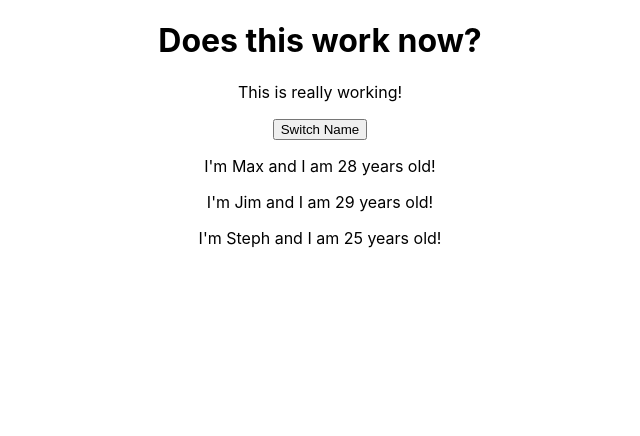
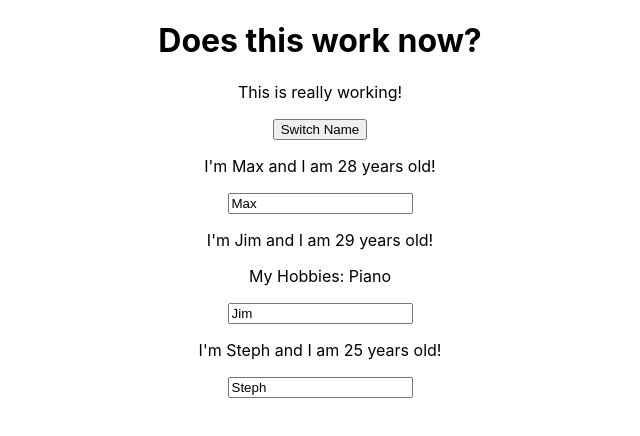
Before and after one commit to freeWillee/complete-react-guide, a React (Create React App) app: page / in a window 1280 px wide. Shown: the top 436 px of the page, without its empty margins (320-960 px from the left). Built offline with nearby package versions, Linux system fonts and the light colour scheme.

Commit message:
add form data

```diff
--- a/src/App.js
+++ b/src/App.js
@@ -1,46 +1,66 @@
-import React, { useState } from 'react';
+import React, { Component } from 'react';
 import './App.css';
 import Person from './Person/Person';
 
-const App = props => {
+class App extends Component {
   // state is native only when Component is extended.  only class-based react components
     // Array destructuring...
-    const [ personsState, setPersonsState ] = useState({
+    state = {
       persons: [
         { name: 'Max', age: 28 },
         { name: 'Jim', age: 29 },
         { name: 'Steph', age: 25 }
       ],
       otherState: 'some other value'
-    });
+      };
 
-    const [otherState] = useState({otherState: 'some other value'})
-
-    console.log(personsState, otherState)
-
-    const switchNameHandler = () => {
+    switchNameHandler = (newName) => {
       console.log('I was clicked');
-      // DO NOT USE THIS --> personsState.persons[0].name = "Sebastian"
-      setPersonsState(
+      // DO NOT USE THIS --> this.state.persons[0].name = "Sebastian"
+      this.setState(
         {persons: [
           { name: 'Sebastian', age: 2 },
-          { name: 'Jim', age: 29 },
+          { name: 'Lucy', age: 29 },
           { name: 'Steph', age: 35 }
         ]
       })
-    };
+    }
 
+    nameChangedHandler = (event) => {
+      event.preventDefault()
+      this.setState(
+        {persons: [
+          { name: 'Sebastian', age: 2 },
+          { name: event.target.value, age: 29 },
+          { name: 'Steph', age: 35 }
+        ]
+      })
+    }
+
+    render() {
       return(
         <div className="App">
           <h1>Does this work now?</h1>
           <p>This is really working!</p>
-        <button onClick={switchNameHandler}>Switch Name</button>
-        <Person name={personsState.persons[0].name} age={personsState.persons[0].age} />
-        <Person name={personsState.persons[1].name} age={personsState.persons[1].age} />
-        <Person name={personsState.persons[2].name} age={personsState.persons[2].age} />
+          <button onClick={()=>this.switchNameHandler('Sebby Lee!!!!')}>Switch Name</button>
+          <Person
+            name={this.state.persons[0].name}
+            age={this.state.persons[0].age} />
+          <Person
+            name={this.state.persons[1].name}
+            age={this.state.persons[1].age}
+            click={this.switchNameHandler.bind(this, "!!!")}
+            changed={this.nameChangedHandler}
+            >
+            My Hobbies: Piano
+          </Person>
+          <Person
+            name={this.state.persons[2].name}
+            age={this.state.persons[2].age} />
         </div>
       )
         // return React.createElement('div', {className: 'App'}, React.createElement('h1', null, 'Does this work now?'))}
     }
+}
 
 export default App;
--- a/src/Person/Person.js
+++ b/src/Person/Person.js
@@ -8,8 +8,9 @@
 const person = (props) => {
     return (
         <div>
-            <p>I'm {props.name} and I am {props.age} years old!</p>
+            <p onClick={props.click}>I'm {props.name} and I am {props.age} years old!</p>
             <p>{props.children}</p>
+            <input type="text" onChange={props.changed} value={props.name} />
         </div>
     )
 }
```
Lines whose indentation alone changed are shown as unchanged.
